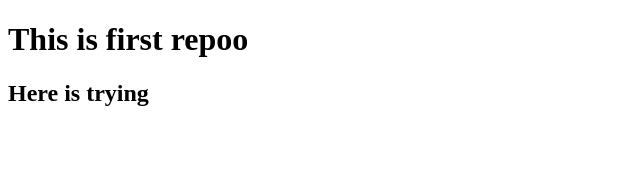
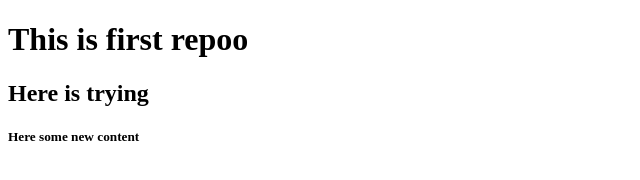
Before and after one commit to Shahsawar-shah/myfirst_repo, a plain HTML site: page index.html in a window 1280 px wide. Shown: the whole page, without its empty margins (0-640 px from the left). Drawn offline with Linux system fonts and the light colour scheme.

Commit message:
this is second

```diff
--- a/index.html
+++ b/index.html
@@ -10,6 +10,7 @@
 
     <h1>This is first repoo</h1>
     <h2>Here is trying</h2>
+    <h5>Here some new content</h5>
 
 </body>
 </html>
```
